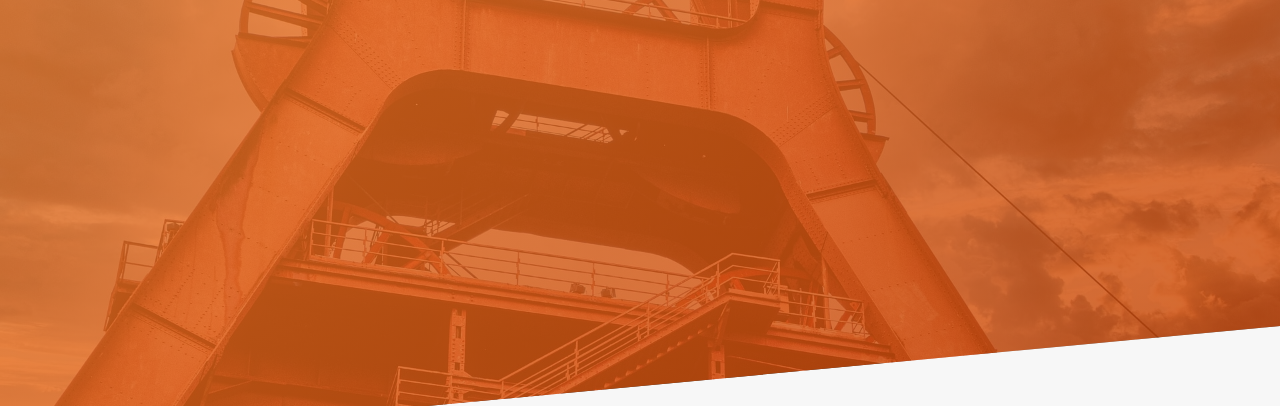
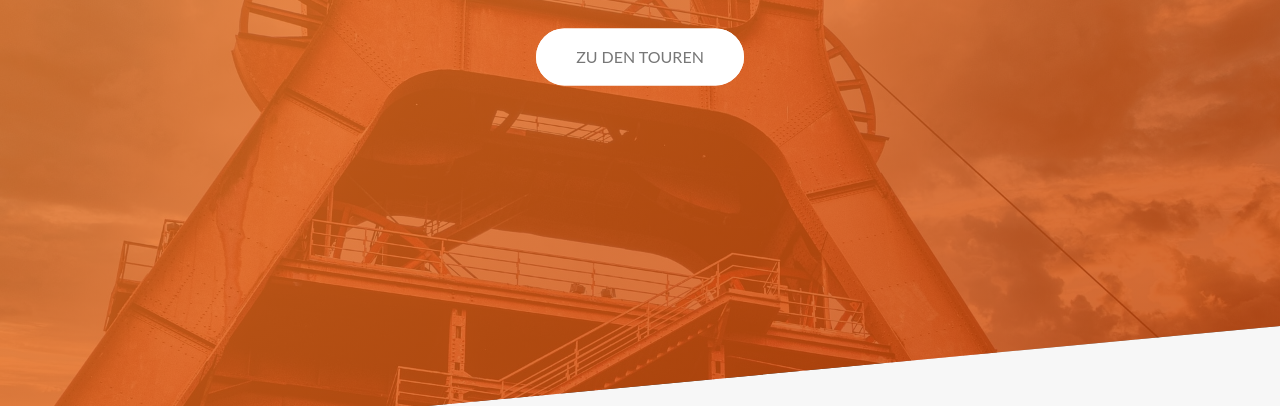
Before and after one commit to PatrickB-Hub/ruhrtrips, a website: page index.html in a window 1280 px wide. Shown: the part 394-800 px from the top of the page. Drawn offline with Linux system fonts and the light colour scheme.

Commit message:
Added header button

```diff
--- a/index.html
+++ b/index.html
@@ -94,6 +94,10 @@
           <span class="heading-primary--main">Ruhrtrips</span>
           <span class="heading-primary--sub">Industriekultur erleben</span>
         </h1>
+
+        <a href="#section-tours" class="btn btn--white btn--animated"
+          >Zu den Touren</a
+        >
       </div>
     </header>
 
```
